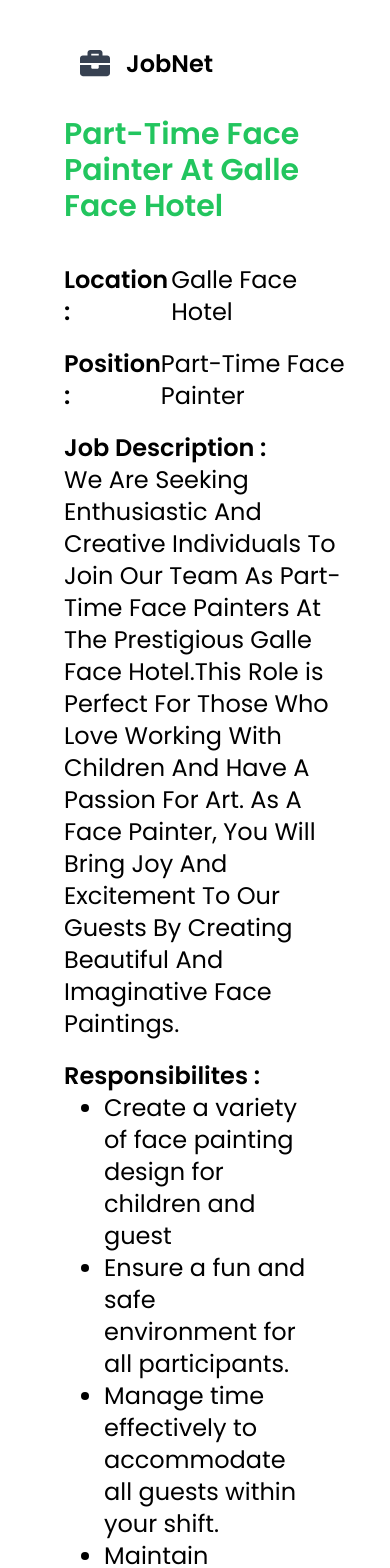
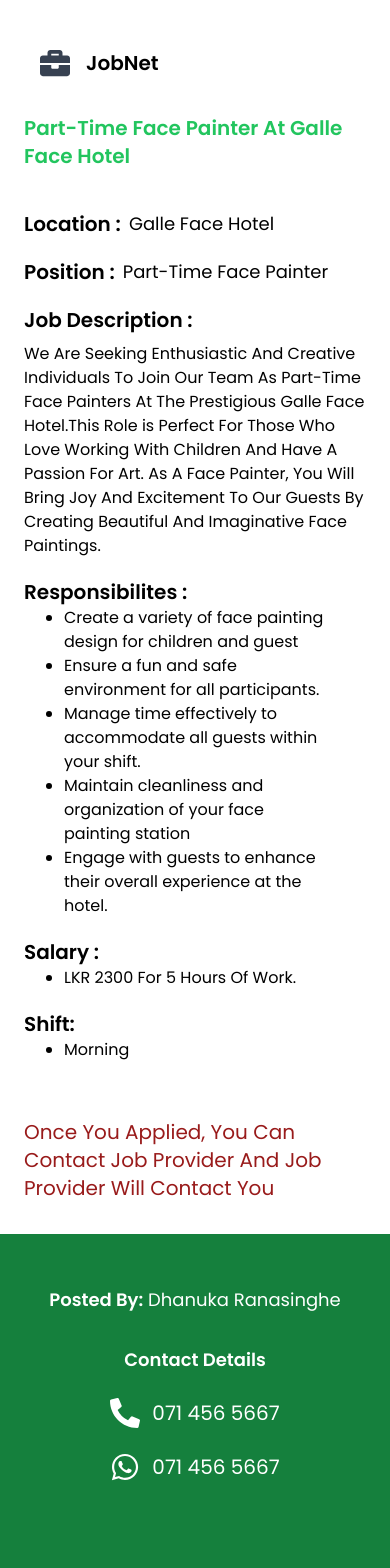
Before and after one commit to TharushiSewmini/jobnet, a React (Create React App) app: page /homepageforjobprovider in a window 390 px wide. Shown: the top 1568 px of the page. Built offline with nearby package versions, Linux system fonts and the light colour scheme.

Commit message:
Make mobile responsive issue

```diff
--- a/src/components/JobProvider/index.tsx
+++ b/src/components/JobProvider/index.tsx
@@ -4,60 +4,67 @@
 
 const LeftSection: React.FC = ()=> {
   return (
-    <div className='bg-white w-full  lg:w-2/3 pl-16 pr-10 p-8 '>
+    <div className='bg-white w-full  lg:w-2/3 pl-6 pr-6 p-8 overflow-hidden lg:pl-16 lg:pr-10'>
       {/*icon and title*/}
-      <div className='flex p-4'>
-      <FaBriefcase className="text-3xl text-gray-700 mr-2" />
-      <h1 className='text-2xl px-2 font-bold'>JobNet</h1>
+      <div className='flex items-center p-4 overflow-y-hidden'>
+      <FaBriefcase className="text-3xl sm:text-2xl  text-gray-700 mr-2" />
+      <h1 className='text-xl sm:text-xl lg:text-3xl px-2 font-bold'>JobNet</h1>
       </div>
 
       {/*Job Details*/}
       <header className='text-green-500 mt-5 '>
-        <h1 className='text-3xl font-bold'>Part-Time Face Painter At Galle Face Hotel</h1>
+        <h1 className='text-xl sm:text-2xl lg:text-3xl  font-bold'>Part-Time Face Painter At Galle Face Hotel</h1>
       </header>
 
       {/*sections*/}
 
-      <section className='flex mt-10 '>
-        <h3 className='font-bold text-2xl'>Location :</h3>
-        <p className='text-2xl'>Galle Face Hotel</p>
+      <section className='mt-10 '>
+        <div className='flex items-center'>
+        <h3 className='font-bold text-xl sm:text-2xl lg:text-3xl mr-2'>Location :</h3>
+        <p className='text-lg sm:text-xl lg:text-2xl'>Galle Face Hotel</p>
+        </div>
+
+      <div className='flex items-center mt-5'>
+        <h3 className='font-bold text-xl sm:text-2xl lg:text-3xl mr-2'>Position :</h3>
+        <p className='text-lg sm:text-xl lg:text-2xl'>Part-Time Face Painter</p>
+        </div>
       </section>
 
-      <section className='flex mt-5'>
-        <h3 className='font-bold text-2xl'>Position :</h3>
-        <p className='text-2xl'>Part-Time Face Painter</p>
-      </section>
-
-      <section className='text-2xl mt-5'>
-        <h3 className='  font-bold'>Job Description :</h3>
-        <p className=''>We Are Seeking Enthusiastic And Creative Individuals To Join Our Team
+      <section className='mt-5'>
+        <h3 className=' text-xl sm:text-2xl lg:text-3xl  font-bold'>Job Description :</h3>
+        <p className='text-base sm:text:lg lg:text-xl mt-2'>We Are Seeking Enthusiastic And Creative Individuals To Join Our Team
           As Part-Time Face Painters At The Prestigious Galle Face Hotel.This Role is Perfect For Those Who Love Working With Children And Have A Passion For Art.
           As A Face Painter, You Will Bring Joy And Excitement To Our Guests By Creating Beautiful And Imaginative Face Paintings.</p>
-      </section>
-      <section className='text-2xl mt-5 '>
-        <h3 className=' mt-2 font-bold'> Responsibilites :</h3>
-        <ul className='list-disc px-10 '>
+       </section>
+
+       <section>
+        <div className=' mt-5 '>
+        <h3 className=' text-xl sm:text-2xl lg:text-3xl font-bold'> Responsibilites :</h3>
+        <ul className='list-disc px-10  text-base sm:text-lg lg:text-xl'>
             <li>Create a variety of face painting design for children and guest</li>
             <li>Ensure a fun and safe environment for all participants.</li>
             <li>Manage time effectively to accommodate all guests within your shift.</li>
             <li>Maintain cleanliness and organization of your face painting station</li>
             <li>Engage with guests to enhance their overall experience at the hotel.</li>
         </ul>
+      </div>
       </section>
-      <section className=' text-2xl  mt-5'>
-        <h3 className='font-bold '>Salary :</h3>
-        <ul className='list-disc px-10'>
+
+      <section className='mt-5'>
+        <h3 className=' text-xl sm:text-2xl lg:text-3xl font-bold '>Salary :</h3>
+        <ul className='list-disc px-10 text-base sm:text-lg lg:text-xl'>
           <li>LKR 2300 For 5 Hours Of Work.</li>
         </ul>
       </section>
 
-      <section className=' text-2xl mt-5 '>
-        <h3 className='font-bold'>Shift:</h3>
-        <ul className='list-disc px-10'>
+      <section className='mt-5'>
+        <h3 className=' text-xl sm:text-2xl lg:text-3xl font-bold'>Shift:</h3>
+        <ul className='list-disc px-10 text-base sm:text-lg lg:text-xl'>
           <li>Morning</li>
         </ul>
       </section>
-      <footer className='mt-14 text-red-800  text-2xl '>
+
+      <footer className='mt-14 text-red-800  text-xl sm:text-2xl lg:text-3xl '>
         <p>Once You Applied, You Can Contact Job Provider And Job Provider Will
         Contact You</p>
       </footer>
--- a/src/components/JobProvider/rightsection.tsx
+++ b/src/components/JobProvider/rightsection.tsx
@@ -1,20 +1,36 @@
-import React from 'react'
-import { FaPhoneAlt, FaWhatsapp } from 'react-icons/fa'
+import React from 'react';
+import { FaPhoneAlt, FaWhatsapp } from 'react-icons/fa';
 
 const RightSection: React.FC = () => {
   return (
-    <div className=  'bg-green-700 w-full  lg:w-1/3   lg:mt-0 lg:mb-0  p-7 items-center pl-20  text-white text-2xl '>
-      <p className='pt-28'> <strong>Posted By: </strong>Dhanuka Ranasinghe</p>
-      <h3 className='mt-12 font-bold'>Contact Details</h3>
+    <div className="bg-green-700 w-full lg:w-1/3 h-screen flex flex-col justify-between items-center text-white text-lg md:text-xl lg:text-2xl p-5 md:p-7 relative">
+      {/* Contact Info */}
+      <div className="pt-8 md:pt-12 lg:pt-28 w-full text-center lg:text-left">
+        <p>
+          <strong>Posted By:</strong> Dhanuka Ranasinghe
+        </p>
+        <h3 className="mt-8 md:mt-12 lg:mt-16 font-bold text-lg md:text-xl lg:text-2xl">Contact Details</h3>
 
-      <div className='pl-48 mt-11 text-3xl'>
-      <p className='flex    '><FaPhoneAlt className='mr-4 text-5xl' /><p className='pl-10'>0714565667</p></p>
-      <p className='flex mt-12'><FaWhatsapp className='mr-4 text-5xl' /><p className='pl-10'>0714565667</p></p>
+        <div className="flex flex-col h-full items-center lg:items-start mt-6 md:mt-32 sm:mt-32 text-xl md:text-2xl lg:text-3xl lg:pl-32">
+          <div className="flex items-center mb-6 md:mb-8">
+            <FaPhoneAlt className="mr-3 md:mr-4 text-3xl md:text-4xl lg:text-5xl" />
+            <p>071 456 5667</p>
+          </div>
+          <div className="flex items-center">
+            <FaWhatsapp className="mr-3 md:mr-4 text-3xl md:text-4xl lg:text-5xl" />
+            <p>071 456 5667</p>
+          </div>
+        </div>
       </div>
 
-      <button className='bg-white text-green-500 mt-96 p-5 px-28 pr-28 hover:text-black transition duration-300  '>Apply →</button>
+      {/* Apply Button */}
+      <div className="absolute bottom-10 w-full flex justify-center">
+        <button className="bg-white text-green-700 hover:text-black transition duration-300 p-4 md:p-5 md:px-20 lg:px-28 rounded-md">
+          Apply →
+        </button>
+      </div>
     </div>
-  )
-}
+  );
+};
 
-export default RightSection
+export default RightSection;
--- a/tailwind.config.js
+++ b/tailwind.config.js
@@ -3,16 +3,8 @@
     './src/**/*.{js,ts,jsx,tsx}', // Add TypeScript file types here
   ],
   theme: {
-    screens: {
-      'tablet': '640px',
-      // => @media (min-width: 640px) { ... }
+    extends:{
 
-      'laptop': '1024px',
-      // => @media (min-width: 1024px) { ... }
-
-      'desktop': '1280px',
-      // => @media (min-width: 1280px) { ... }
-
-  },
+    },
   plugins: [],
 }};
```
